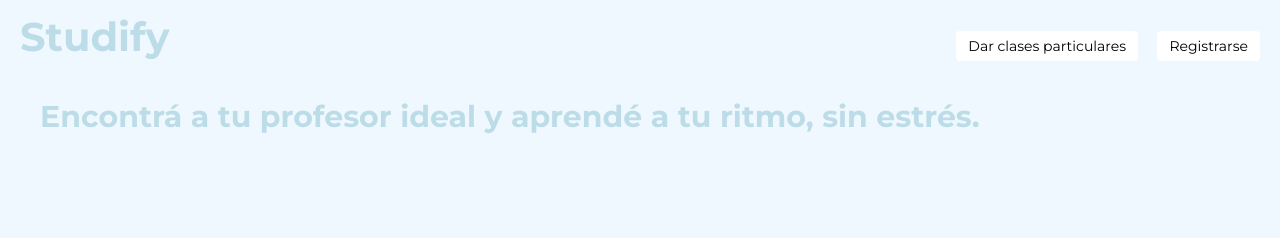
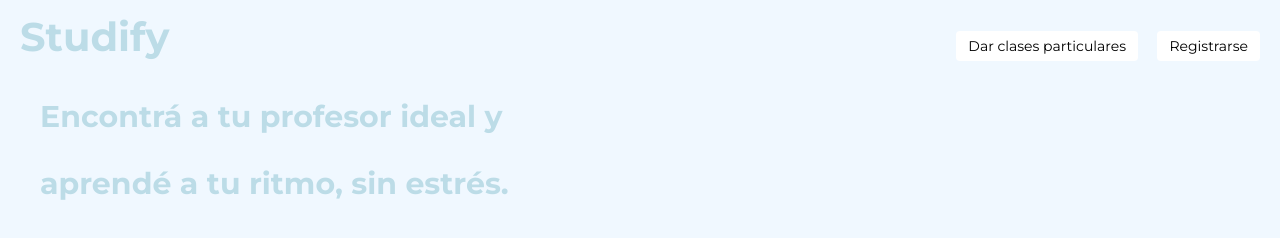
Before and after one commit to 3-TIC-ORT/proyecto-estudify, a plain HTML site: page Front/Pantalla 1/index.html in a window 1280 px wide. Drawn offline with Linux system fonts and the light colour scheme.

Commit message:
Update index.html

```diff
--- a/Front/Pantalla 1/index.html
+++ b/Front/Pantalla 1/index.html
@@ -3,6 +3,7 @@
 <head>
   <meta charset="UTF-8" />
   <meta name="viewport" content="width=device-width, initial-scale=1.0"/>
+  <title>Studify</title>
   <link rel="stylesheet" href="styles.css">
   <link href="https://fonts.googleapis.com/css2?family=Montserrat:wght@400;700&display=swap" rel="stylesheet">
 
@@ -20,7 +21,8 @@
 
   <main>
 
-    <h2>  Encontrá a tu profesor ideal y aprendé a tu ritmo, sin estrés.</h2>
+    <h2>  Encontrá a tu profesor ideal y </h2>
+    <h3>  aprendé a tu ritmo, sin estrés.</h3>
   </main>
 
 
```
